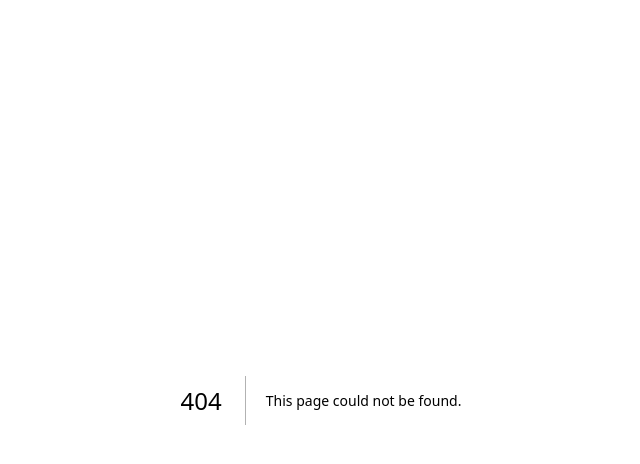
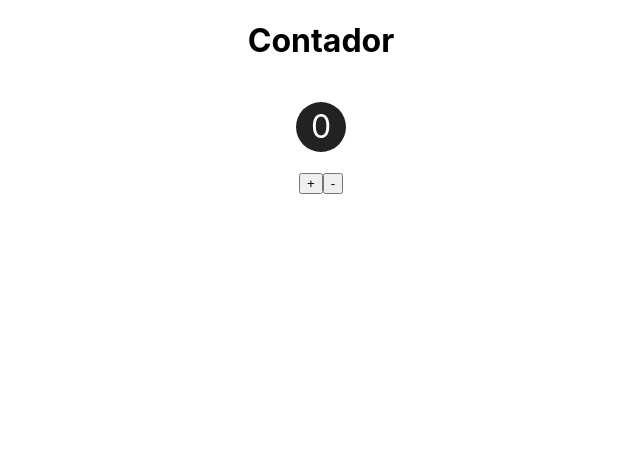
Before and after one commit to naiaragabriela/exercicios, a Next.js app: page /estado/contador in a window 1280 px wide. Before the commit this address had no page. Shown: the top 464 px of the page, without its empty margins (319-959 px from the left). Built offline with nearby package versions, Linux system fonts and the light colour scheme.

Commit message:
Feat: Challenge Count

```diff
--- /dev/null
+++ b/components/ContadorDisplay.jsx
@@ -0,0 +1,18 @@
+export default function ContadorDisplay(props) {
+        return (
+            <div style={{
+                display: "flex",
+                justifyContent: "center",
+                alignItems: "center",
+                height: "50px",
+                width: "50px",
+                borderRadius: "25px",
+                backgroundColor: "#222",
+                color: "#fff",
+                fontSize: "2rem",
+                margin: "20px"
+            }}>
+                {props.valor}
+            </div>
+        )
+}
--- /dev/null
+++ b/pages/estado/contador.jsx
@@ -0,0 +1,28 @@
+import ContadorDisplay from "@/components/ContadorDisplay"
+import { useState } from "react"
+
+export default function contador() {
+    const [valor, setValor] = useState(0)
+
+    const alterarValor = () => {
+        setValor(valor + 1)
+    }
+    const diminuirValor = () => {
+        setValor(valor - 1)
+    }
+
+    return (
+        <div style={{
+            display: "flex",
+            flexDirection: "column",
+            justifyContent: "center",
+            alignItems: "center",}}>
+        <h1>Contador</h1>
+        <ContadorDisplay valor={valor} />
+        <div>
+            <button onClick={alterarValor}> + </button>
+            <button onClick={diminuirValor}> - </button>
+        </div>
+        </div>
+    )
+}
```
